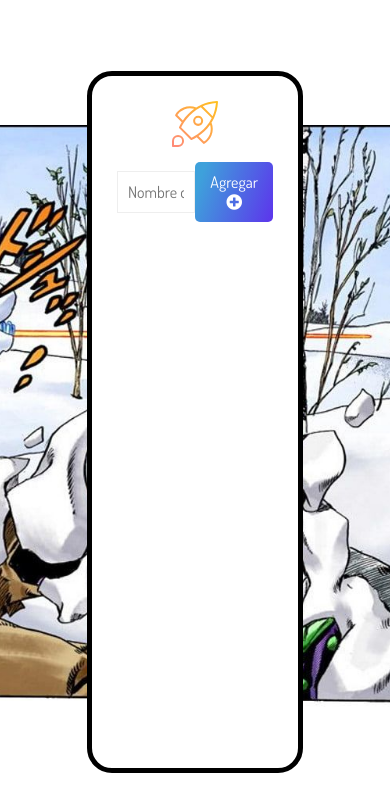
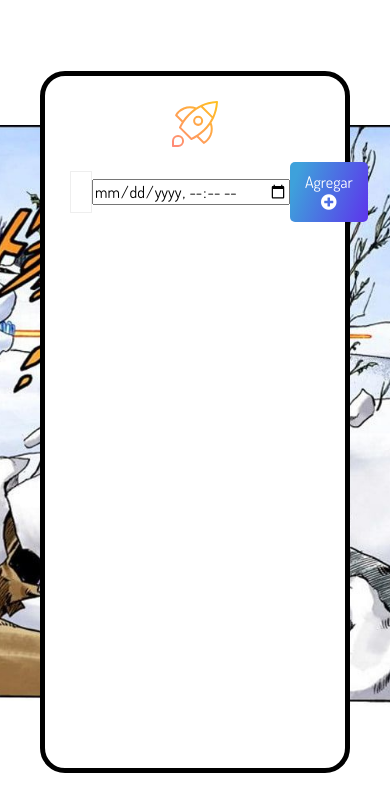
Before and after one commit to Fahreneli/Mejorando-app-Tareas, a plain HTML site: page index.html in a window 390 px wide. Drawn offline with Linux system fonts and the light colour scheme.

Commit message:
Agregado un improve de responsividad

```diff
--- a/index.html
+++ b/index.html
@@ -1,8 +1,6 @@
 <!DOCTYPE html>
 <html lang="en">
   <head>
-
-
     <meta charset="UTF-8" />
     <meta http-equiv="X-UA-Compatible" content="IE=edge" />
     <meta name="viewport" content="width=device-width, initial-scale=1.0" />
@@ -33,6 +31,7 @@
               autocomplete="off"
               data-form-input
             />
+            <input type="datetime-local"/>
             <button type="submit" class="btnCreate" data-form-btn>
               Agregar <i class="fas fa-plus-circle"></i>
             </button>
--- a/styles.css
+++ b/styles.css
@@ -30,6 +30,7 @@ form {
   background-color: #fff;
   padding: 25px;
   border: black solid 5px;
+  min-width: 250px;
 }
 
 .title {
@@ -45,7 +46,7 @@ form {
   padding: 10px;
   border: 1px solid #eee;
   outline: none;
-  width: 65%;
+  width: 45%;
 }
 
 .inputForm::placeholder {
```
